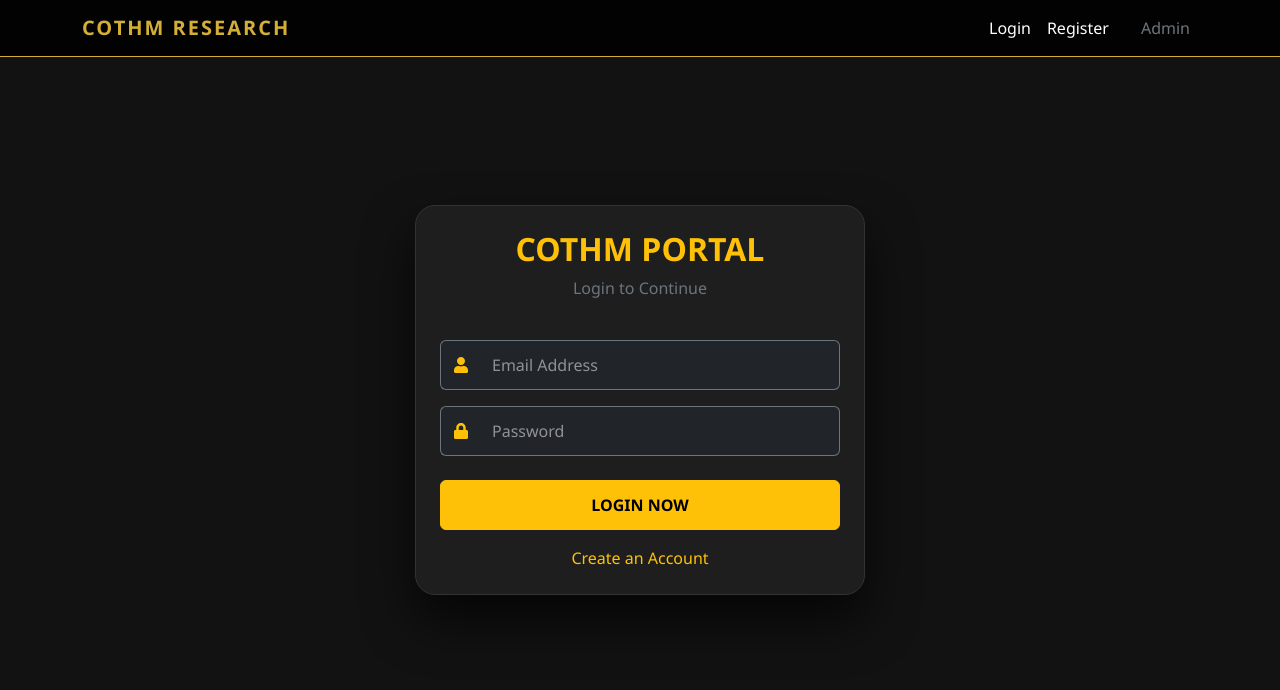
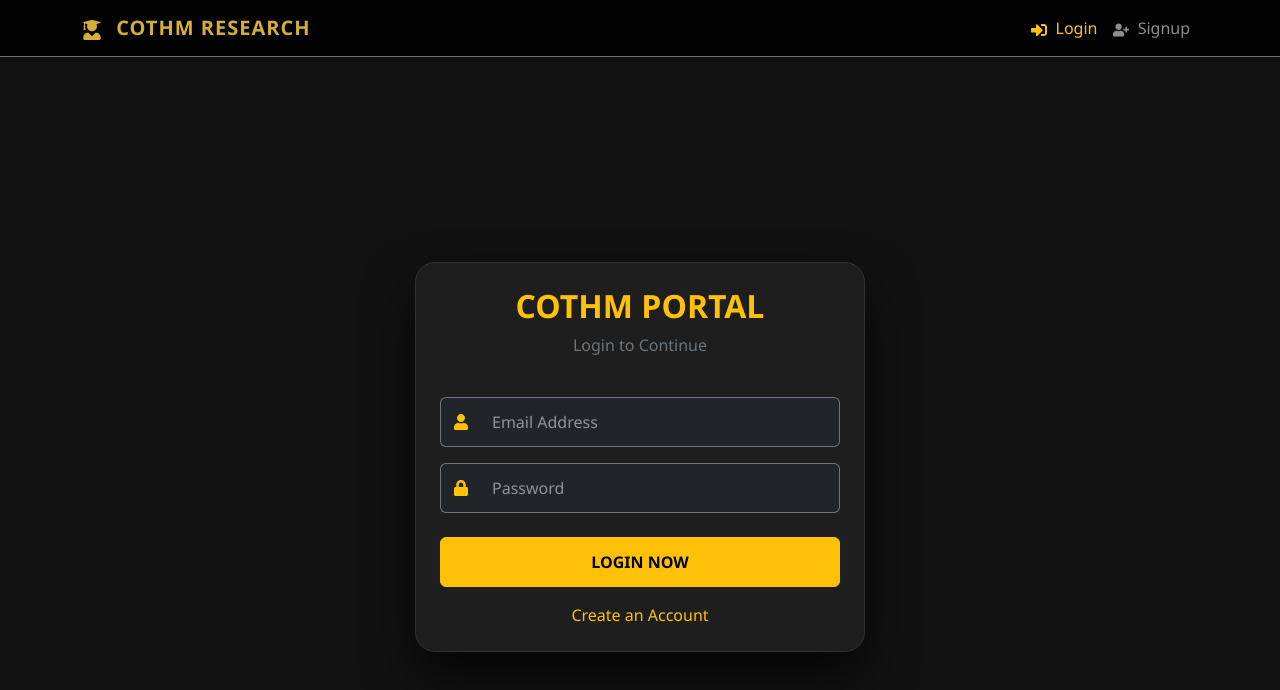
Before and after one commit to faizi1212/cothm_Research_portal, a React (Create React App) app in the folder client/: page / in a window 1280 px wide. Shown: the top 690 px of the page. Built offline with nearby package versions, Linux system fonts and the light colour scheme.

Commit message:
Fix Navbar Login link and add Logout

```diff
--- a/client/src/Navbar.js
+++ b/client/src/Navbar.js
@@ -1,58 +1,77 @@
-import React from 'react';
-import { Link, useNavigate } from 'react-router-dom';
-import { auth, signOut } from './firebase';
+import React from "react";
+import { Link, useNavigate, useLocation } from "react-router-dom";
+import { FaUserGraduate, FaSignOutAlt, FaSignInAlt, FaUserPlus } from "react-icons/fa";
 
-const Navbar = ({ user }) => {
+const Navbar = () => {
   const navigate = useNavigate();
+  const location = useLocation();
 
-    const handleLogout = async () => {
-        await signOut(auth);
-        navigate('/login');
+  // Check if user is logged in
+  const user = JSON.parse(localStorage.getItem("user"));
+
+  const handleLogout = () => {
+    // 1. Clear user data
+    localStorage.removeItem("user");
+    // 2. Redirect to Home (Login page)
+    navigate("/");
   };
 
   return (
-        <nav className="navbar navbar-expand-lg navbar-dark fixed-top"
-             style={{ background: 'rgba(0,0,0,0.9)', borderBottom: '1px solid #d4af37' }}>
+    <nav className="navbar navbar-expand-lg navbar-dark bg-dark border-bottom border-secondary">
       <div className="container">
-                <Link className="navbar-brand text-gold fw-bold" to="/" style={{ letterSpacing: '2px' }}>
-                    COTHM RESEARCH
+        {/* BRAND NAME - Always goes to Home */}
+        <Link className="navbar-brand fw-bold text-warning" to="/">
+          <FaUserGraduate className="me-2"/> COTHM RESEARCH
         </Link>
 
-                <button className="navbar-toggler" type="button" data-bs-toggle="collapse" data-bs-target="#navbarNav">
+        <button
+          className="navbar-toggler"
+          type="button"
+          data-bs-toggle="collapse"
+          data-bs-target="#navbarNav"
+        >
           <span className="navbar-toggler-icon"></span>
         </button>
 
-                <div className="collapse navbar-collapse justify-content-end" id="navbarNav">
-                    <ul className="navbar-nav align-items-center">
-                        {!user ? (
+        <div className="collapse navbar-collapse" id="navbarNav">
+          <ul className="navbar-nav ms-auto align-items-center">
+
+            {/* IF USER IS LOGGED IN: SHOW LOGOUT */}
+            {user ? (
               <>
+                <li className="nav-item me-3">
+                  <span className="text-white-50 small">
+                    Hello, <span className="text-white fw-bold">{user.firstName || user.name}</span>
+                  </span>
+                </li>
+                {user.role === 'admin' && (
                    <li className="nav-item">
-                                    <Link className="nav-link text-white" to="/login">Login</Link>
+                     <Link className="nav-link text-info" to="/admin">Admin Panel</Link>
                    </li>
+                )}
                 <li className="nav-item">
-                                    <Link className="nav-link text-white" to="/signup">Register</Link>
+                  <button onClick={handleLogout} className="btn btn-outline-danger btn-sm rounded-pill px-3">
+                    <FaSignOutAlt className="me-2"/> Logout
+                  </button>
                 </li>
               </>
             ) : (
+              /* IF USER IS NOT LOGGED IN: SHOW LOGIN / SIGNUP */
               <>
-                                <li className="nav-item me-3">
-                                    <span className="text-white-50 small">Signed in as: </span>
-                                    <span className="text-gold fw-bold">{user.displayName}</span>
+                <li className="nav-item">
+                  {/* FIX: Link goes to "/" because that is where Login is */}
+                  <Link className={`nav-link ${location.pathname === '/' ? 'active text-warning' : ''}`} to="/">
+                    <FaSignInAlt className="me-1"/> Login
+                  </Link>
                 </li>
                 <li className="nav-item">
-                                    <button
-                                        className="btn btn-sm btn-outline-warning rounded-pill px-3"
-                                        onClick={handleLogout}
-                                    >
-                                        Logout
-                                    </button>
+                  <Link className={`nav-link ${location.pathname === '/signup' ? 'active text-warning' : ''}`} to="/signup">
+                    <FaUserPlus className="me-1"/> Signup
+                  </Link>
                 </li>
               </>
             )}
-                        {/* Hidden link for you to access admin easily */}
-                        <li className="nav-item ms-3">
-                            <Link className="nav-link small text-secondary" to="/admin">Admin</Link>
-                        </li>
+
           </ul>
         </div>
       </div>
```
Lines whose indentation alone changed are shown as unchanged.
